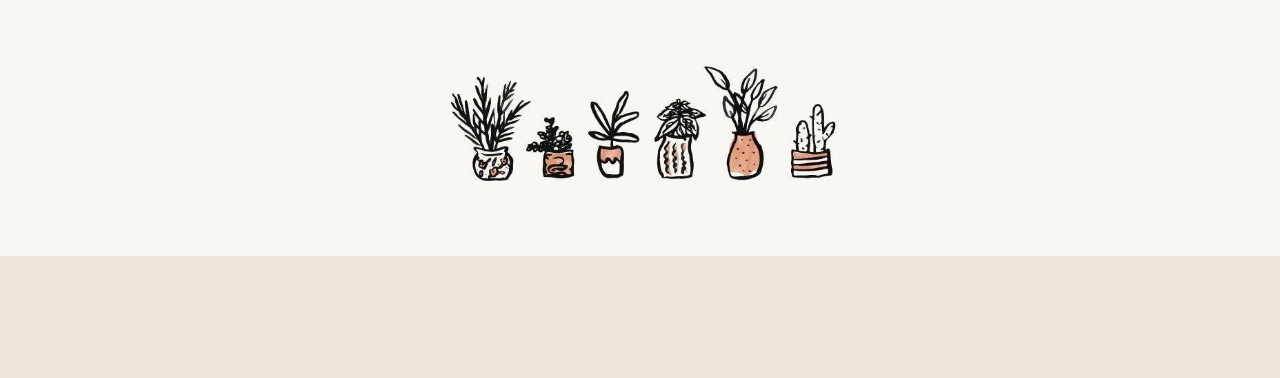
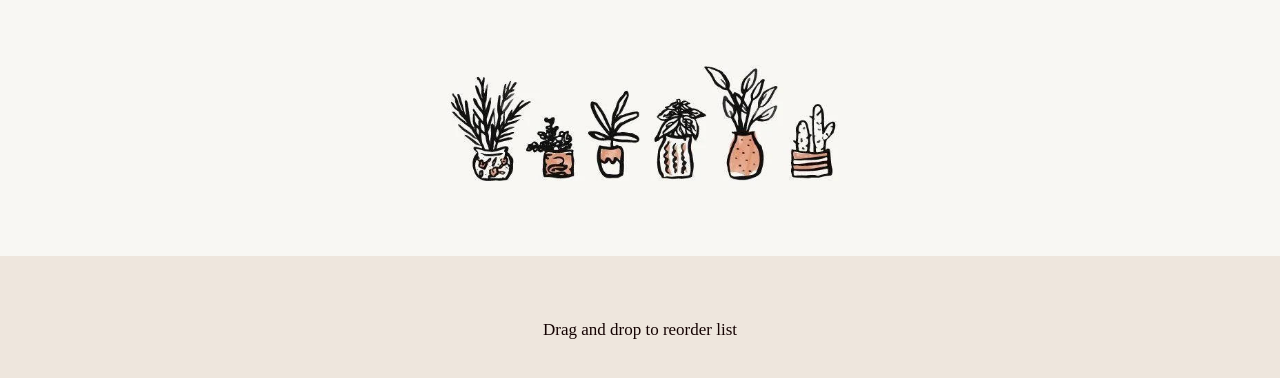
Before and after one commit to alexandra26arkhipenko/test-todo-react, a React (Create React App) app: page / in a window 1280 px wide. Shown: the top 378 px of the page. Built offline with nearby package versions, Linux system fonts and the light colour scheme; the HTML template or start-up script is replaced by a standard one.

Commit message:
Footer is added

```diff
--- a/src/App.js
+++ b/src/App.js
@@ -1,10 +1,12 @@
 import { Fragment } from "react";
 import Header from "./components/Layout/Header";
+import Footer from "./components/Layout/Footer";
 
 function App() {
   return (
     <Fragment>
       <Header />
+      <Footer />
     </Fragment>
   );
 }
--- /dev/null
+++ b/src/components/Layout/Footer.js
@@ -0,0 +1,9 @@
+import classes from "./Footer.module.css";
+
+import { FOOTER_TEXT } from "../../constants";
+
+const Footer = () => {
+  return <footer className={classes.footer}>{FOOTER_TEXT}</footer>;
+};
+
+export default Footer;
--- /dev/null
+++ b/src/components/Layout/Footer.module.css
@@ -0,0 +1,5 @@
+.footer {
+    font-size: 17px;
+    color: #140202;
+    text-align: center;
+  }
--- /dev/null
+++ b/src/constants.js
@@ -0,0 +1 @@
+export const FOOTER_TEXT = 'Drag and drop to reorder list ';
```
